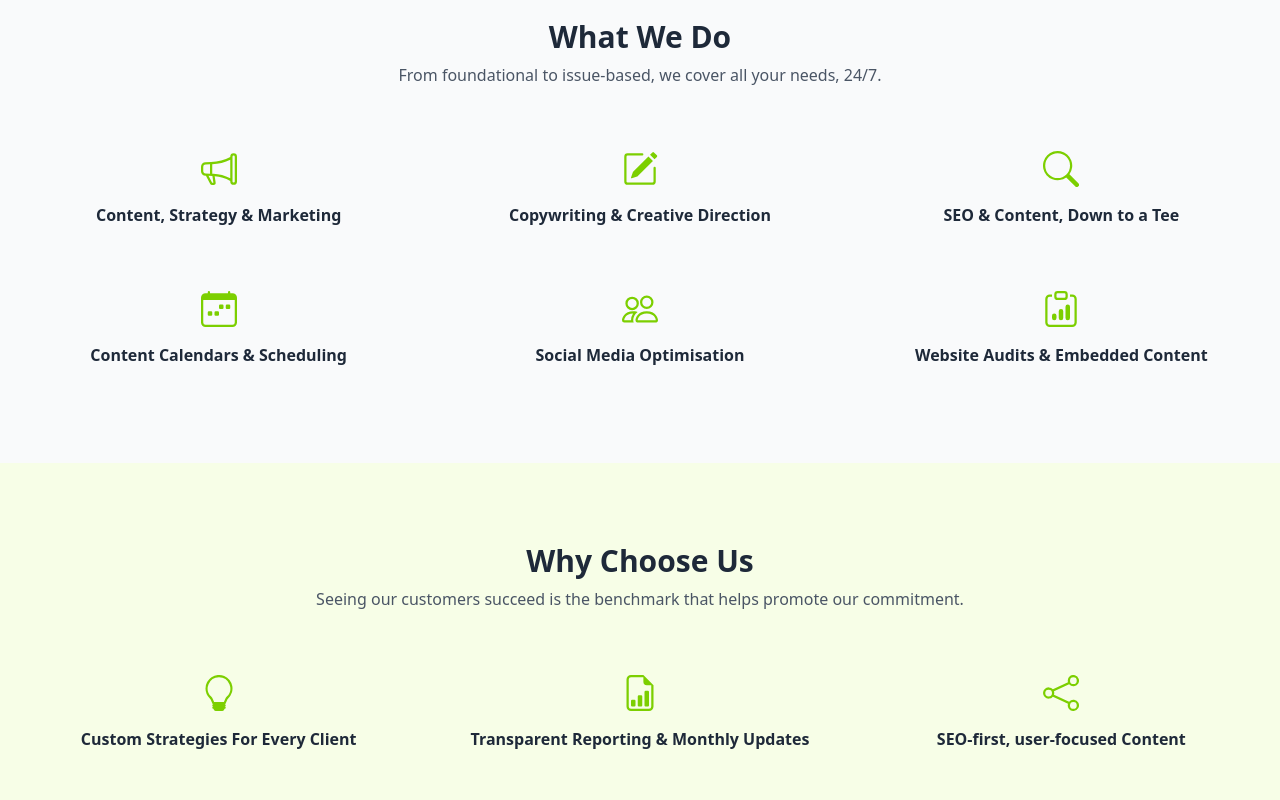
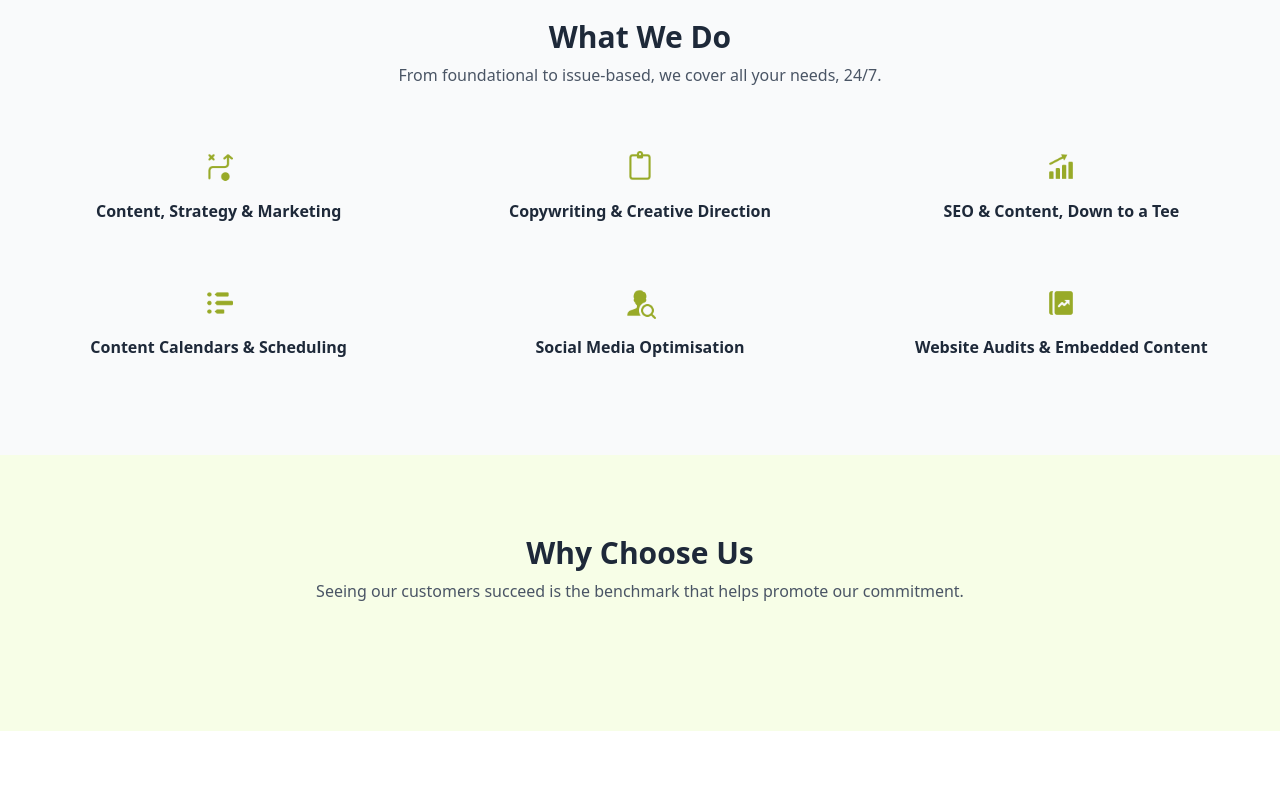
Before and after one commit to dicotr-ai/website, a Next.js app: page /about in a window 1280 px wide. Shown: the part 1140-1940 px from the top of the page. Built offline with nearby package versions, Linux system fonts and the light colour scheme.

Commit message:
ourWork component created

```diff
--- a/app/about/page.tsx
+++ b/app/about/page.tsx
@@ -8,10 +8,11 @@ import Mission_vision from '@/app/components/pages/mission_vision';
 import Footer from '@/app/components/pages/footer';
 import ConnectClient from '@/app/components/pages/connectClient';
 import Header from '@/app/components/pages/header'
+import OurWork from '@/app/components/pages/ourWork'
 
-const ServiceItem = ({ icon, title, description }: { icon: React.ReactNode, title: string, description?: string }) => (
+const ServiceItem = ({ image, title, description }: { image: string, title: string, description?: string }) => (
     <div className="flex flex-col items-center text-center p-4">
-        <div className="text-4xl text-lime-500 mb-4">{icon}</div>
+        <img src={image} alt={title} className="w-8 h-8 mb-4 object-contain" />
         <h3 className="font-semibold text-gray-800">{title}</h3>
         {description && <p className="text-sm text-gray-500 mt-1">{description}</p>}
     </div>
@@ -30,20 +31,7 @@ const page = () => {
             <Acknowlegde/>
 
             {/* What We Do Section */}
-            <section className="bg-gray-50 py-20">
-                <div className="container mx-auto px-6 text-center">
-                    <h2 className="text-3xl font-bold text-gray-800">What We Do</h2>
-                    <p className="text-gray-600 mt-2">From foundational to issue-based, we cover all your needs, 24/7.</p>
-                    <div className="mt-12 grid sm:grid-cols-2 md:grid-cols-3 gap-8">
-                        <ServiceItem icon={<BsMegaphone />} title="Content, Strategy & Marketing" />
-                        <ServiceItem icon={<BsPencilSquare />} title="Copywriting & Creative Direction" />
-                        <ServiceItem icon={<BsSearch />} title="SEO & Content, Down to a Tee" />
-                        <ServiceItem icon={<BsCalendarWeek />} title="Content Calendars & Scheduling" />
-                        <ServiceItem icon={<BsPeople />} title="Social Media Optimisation" />
-                        <ServiceItem icon={<BsClipboardData />} title="Website Audits & Embedded Content" />
-                    </div>
-                </div>
-            </section>
+            <OurWork/>
 
             {/* Why Choose Us Section */}
             <section className="bg-lime-50 py-20">
@@ -51,9 +39,9 @@ const page = () => {
                     <h2 className="text-3xl font-bold text-gray-800">Why Choose Us</h2>
                     <p className="text-gray-600 mt-2">Seeing our customers succeed is the benchmark that helps promote our commitment.</p>
                      <div className="mt-12 grid sm:grid-cols-1 md:grid-cols-3 gap-8">
-                        <ServiceItem icon={<BsLightbulb />} title="Custom Strategies For Every Client" />
-                        <ServiceItem icon={<BsFileEarmarkBarGraph />} title="Transparent Reporting & Monthly Updates" />
-                        <ServiceItem icon={<BsShare />} title="SEO-first, user-focused Content" />
+                        {/* <ServiceItem icon={<BsLightbulb />} title="Custom Strategies For Every Client" /> */}
+                        {/* <ServiceItem icon={<BsFileEarmarkBarGraph />} title="Transparent Reporting & Monthly Updates" /> */}
+                        {/* <ServiceItem icon={<BsShare />} title="SEO-first, user-focused Content" /> */}
                     </div>
                 </div>
             </section>
--- /dev/null
+++ b/app/components/pages/ourWork.tsx
@@ -0,0 +1,30 @@
+const ourWork = () =>{
+    const ServiceItem = ({ image, title, description }: { image: string, title: string, description?: string }) => (
+    <div className="flex flex-col items-center text-center p-4">
+        <img src={image} alt={title} className="w-8 h-8 mb-4 object-contain" />
+        <h3 className="font-semibold text-gray-800">{title}</h3>
+        {description && <p className="text-sm text-gray-500 mt-1">{description}</p>}
+    </div>
+);
+
+    return(
+        <>
+            <section className="bg-gray-50 py-20">
+                <div className="container mx-auto px-6 text-center">
+                    <h2 className="text-3xl font-bold text-gray-800">What We Do</h2>
+                    <p className="text-gray-600 mt-2">From foundational to issue-based, we cover all your needs, 24/7.</p>
+                    <div className="mt-12 grid sm:grid-cols-2 md:grid-cols-3 gap-8">
+                        <ServiceItem image='./content-strategy-and-planning.svg' title="Content, Strategy & Marketing" />
+                        <ServiceItem image='./copywriting-and-creative-content.svg' title="Copywriting & Creative Direction" />
+                        <ServiceItem image='./seo-and-content-optimisation.svg' title="SEO & Content, Down to a Tee" />
+                        <ServiceItem image='./content-calenders-and-compaigns.svg' title="Content Calendars & Scheduling" />
+                        <ServiceItem image='./social-media-amplification.svg' title="Social Media Optimisation" />
+                        <ServiceItem image='./web-audits-and-embedded.svg' title="Website Audits & Embedded Content" />
+                    </div>
+                </div>
+            </section>
+        </>
+    );
+}
+
+export default ourWork;
```
Also changed, not shown: public/social-media-amplification.svg (added), public/web-audits-and-embedded.svg (added).
